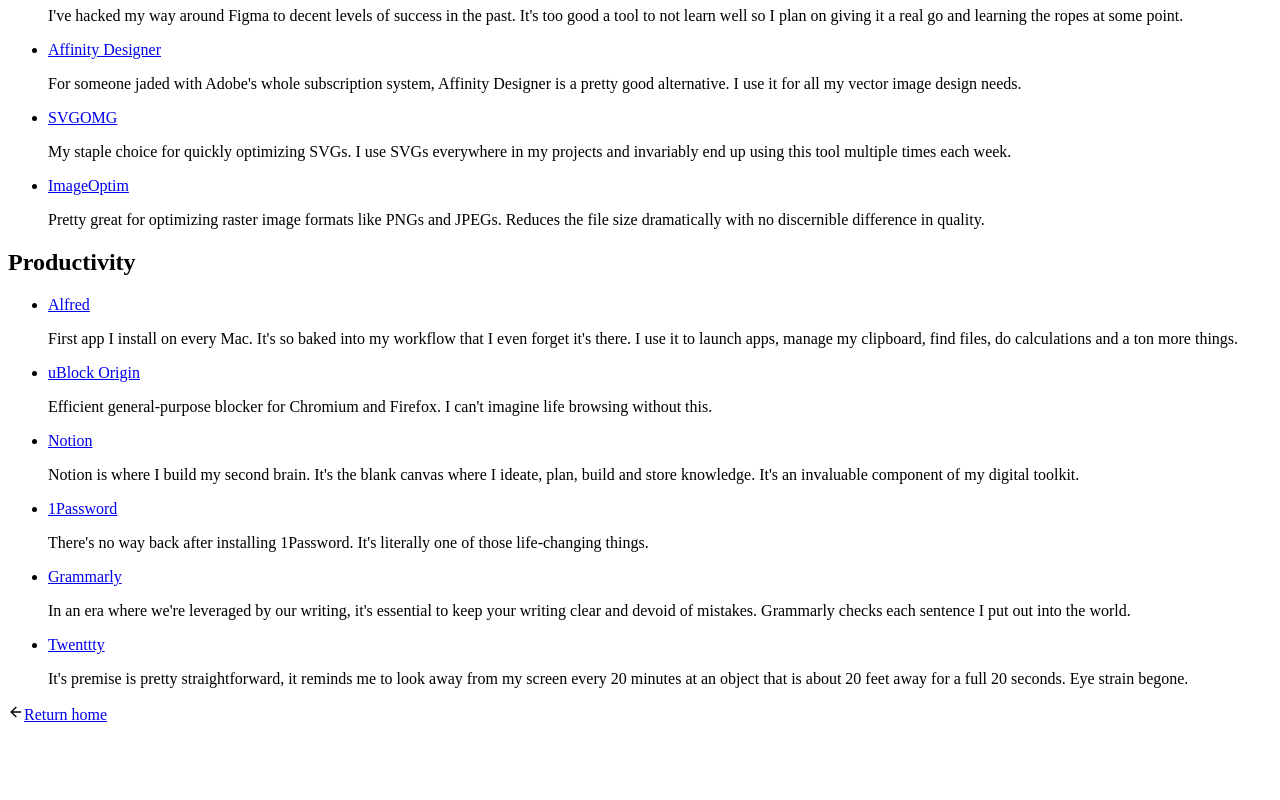
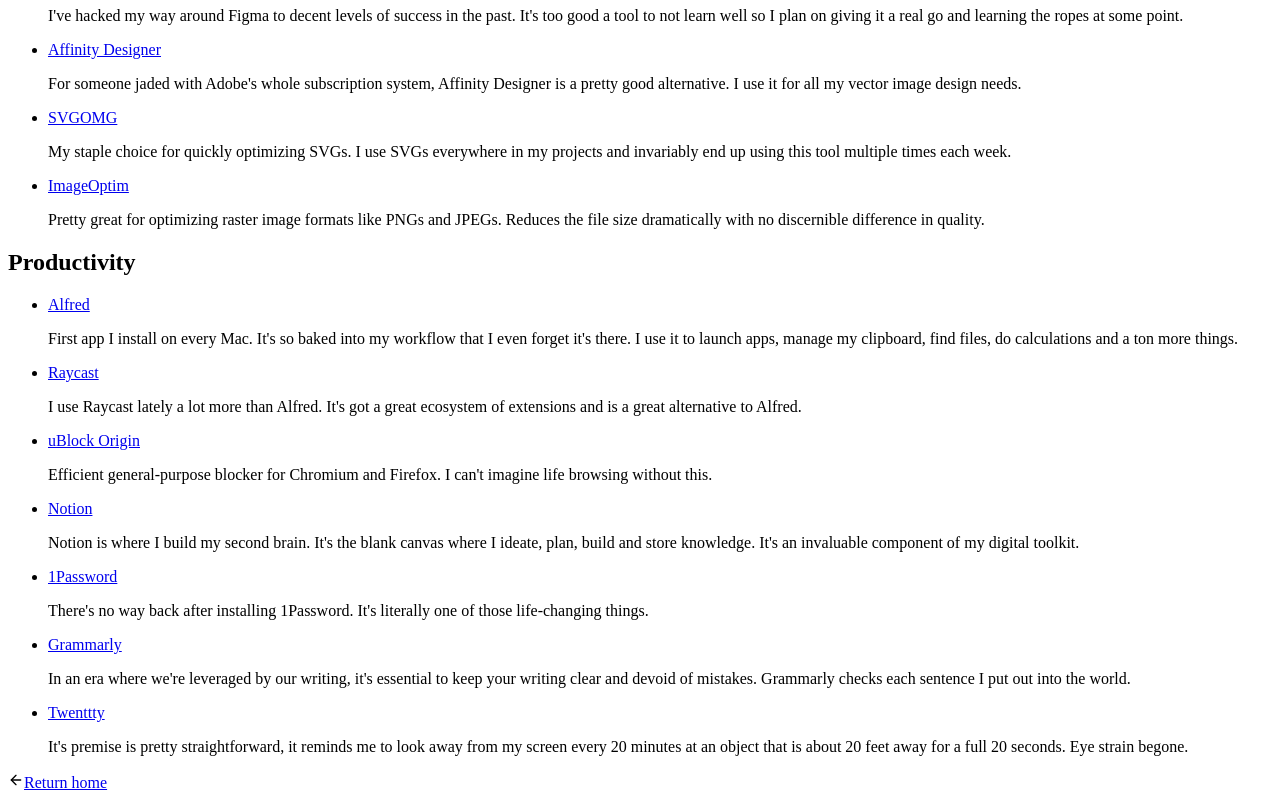
Before and after one commit to denniskigen/denniskigen.com, a Next.js app: page /uses in a window 1280 px wide. Shown: the part 1388-2188 px from the top of the page. Before the commit the page ends 2120 px from the top, so only its background shows below. Built offline with nearby package versions, Linux system fonts and the light colour scheme.

Commit message:
(feat) Add Raycast to uses page

```diff
--- a/pages/uses.js
+++ b/pages/uses.js
@@ -332,6 +332,17 @@
               </li>
               <li className="space-y-2">
                 <p className="font-medium">
+                  <ExternalLink href="https://raycast.com/">
+                    Raycast
+                  </ExternalLink>
+                </p>
+                <p>
+                  I use Raycast lately a lot more than Alfred. It's got a great
+                  ecosystem of extensions and is a great alternative to Alfred.
+                </p>
+              </li>
+              <li className="space-y-2">
+                <p className="font-medium">
                   <ExternalLink href="https://ublockorigin.com/">
                     uBlock Origin
                   </ExternalLink>
```
